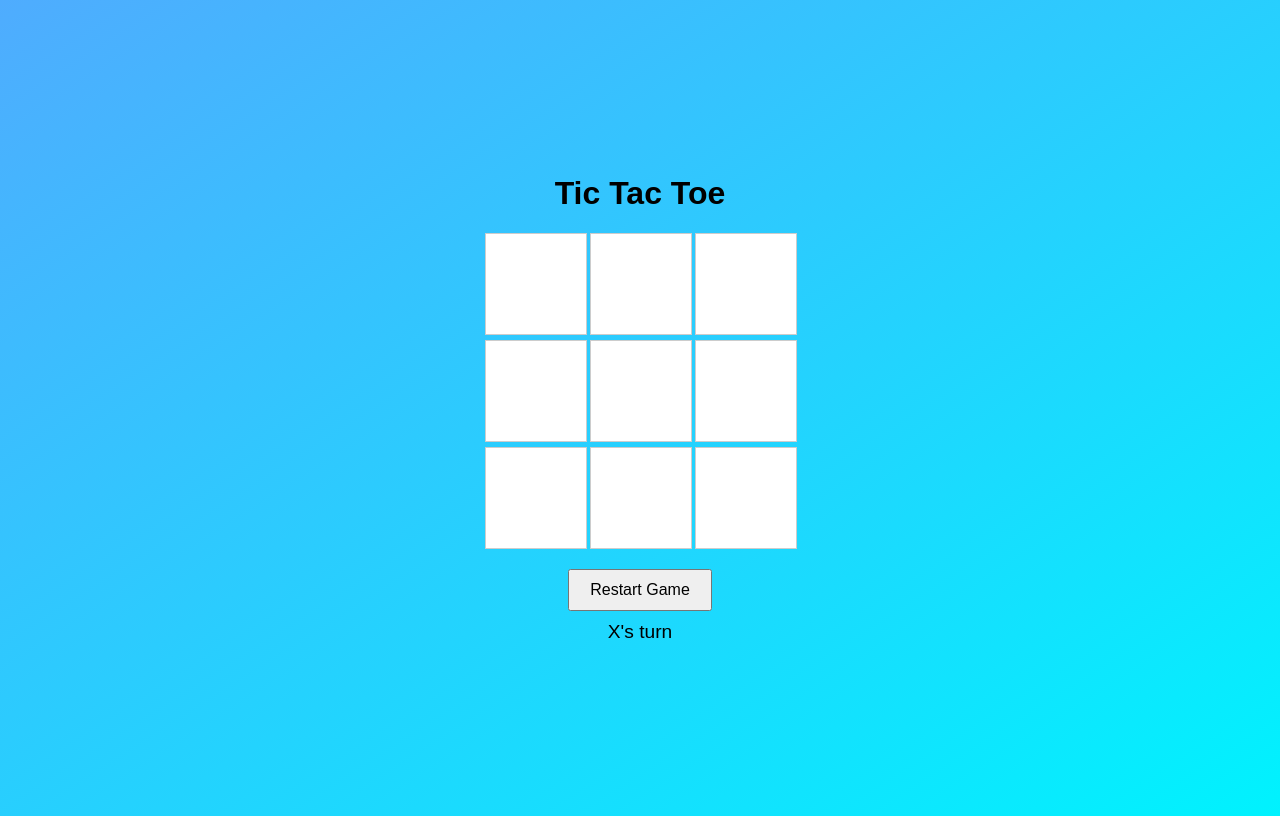
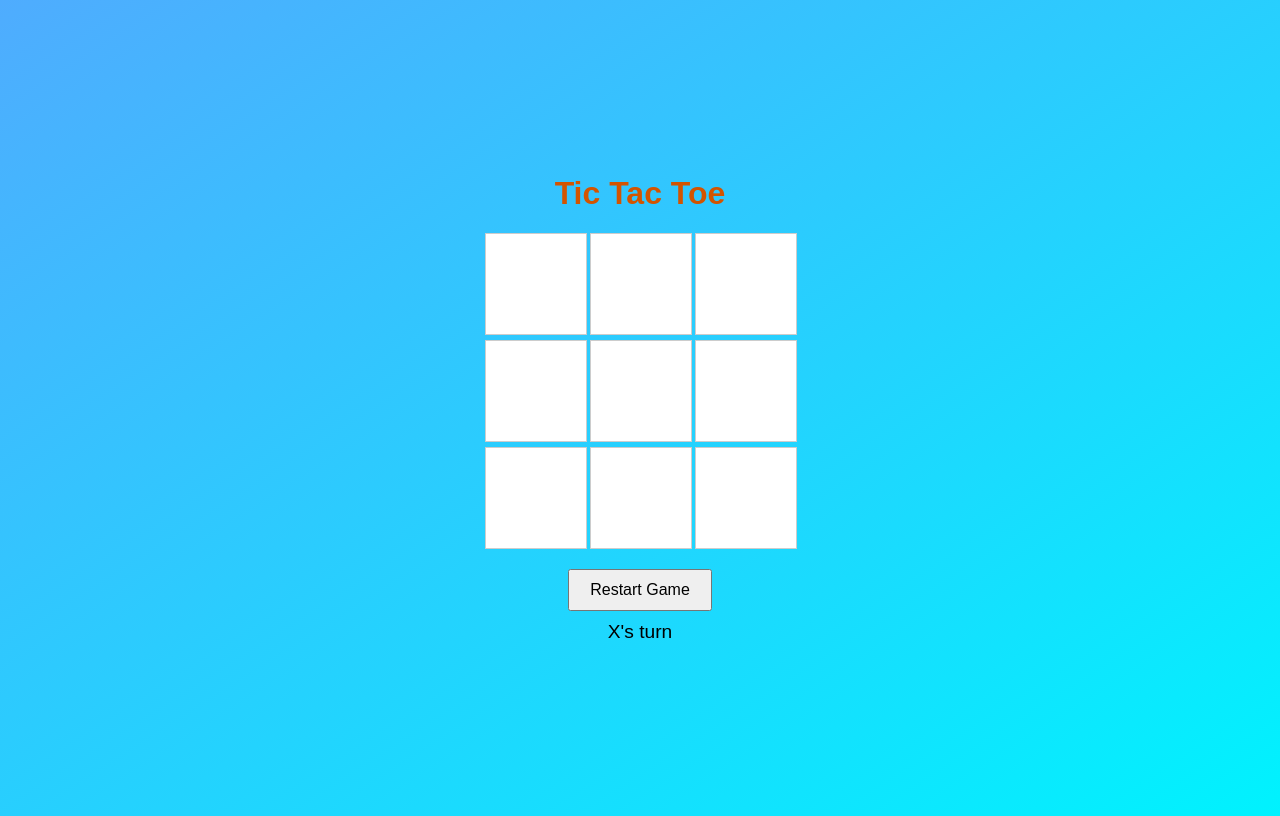
Before and after one commit to SahilShelke/tic-tac-toe-bot-vs-player, a plain HTML site: page index.html in a window 1280 px wide. Drawn offline with Linux system fonts and the light colour scheme.

Commit message:
added index.html

```diff
--- a/index.html
+++ b/index.html
@@ -8,7 +8,7 @@
 </head>
 <body>
   <div class="container">
-    <h1>Tic Tac Toe</h1>
+    <h1 style="color:#D35400;">Tic Tac Toe</h1>
     <div id="board" class="board">
       <div class="cell" data-cell="0"></div>
       <div class="cell" data-cell="1"></div>
```
